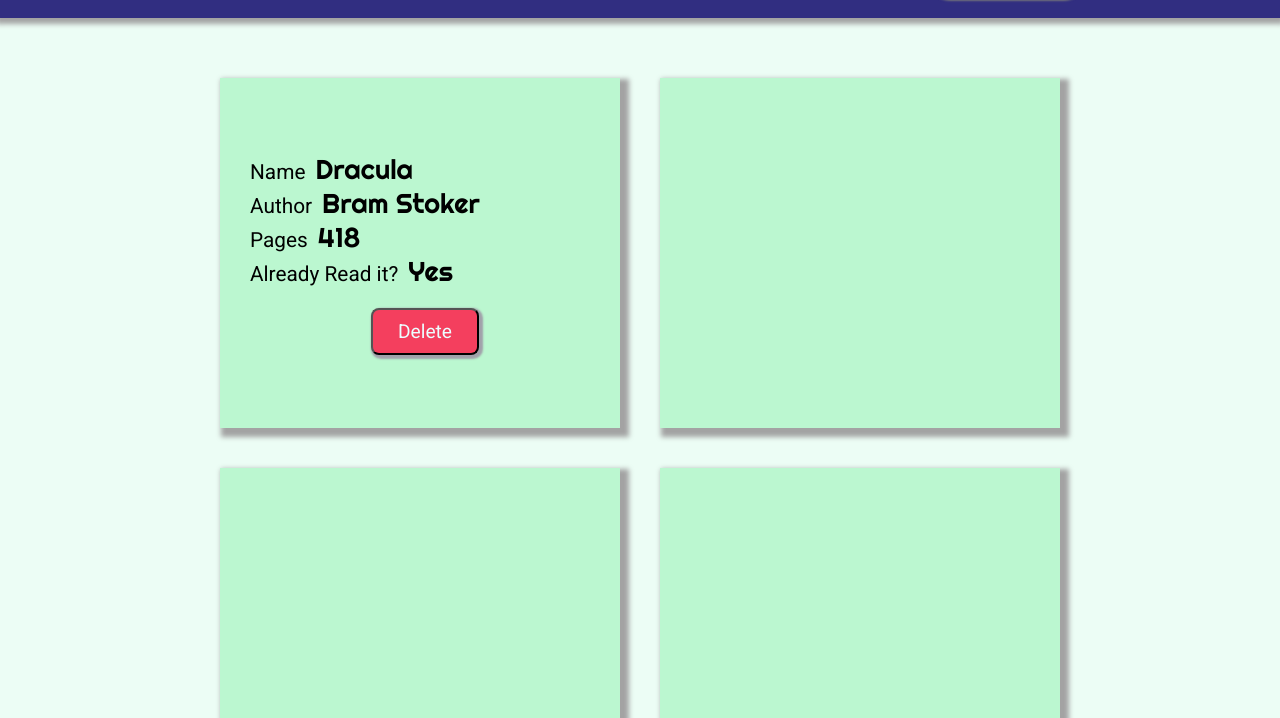
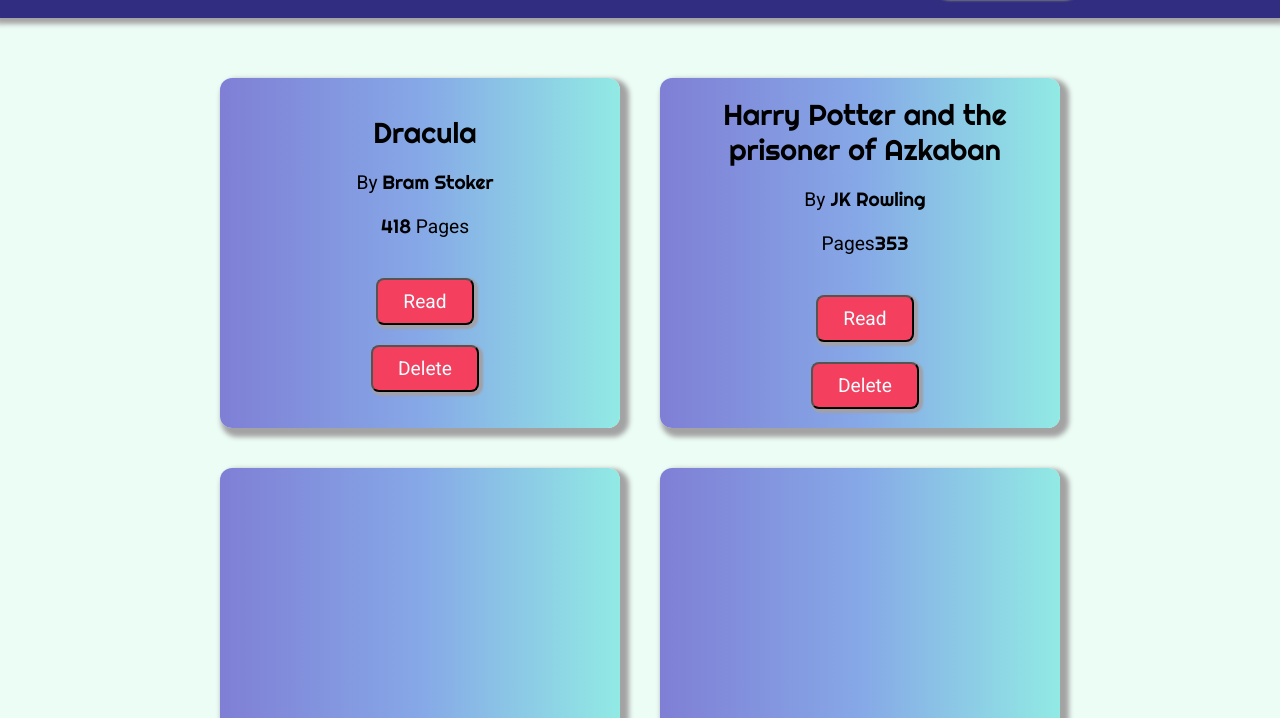
Before and after one commit to Asatyam/Library, a website: page index.html in a window 1280 px wide. Shown: the part 82-800 px from the top of the page. Drawn offline with Linux system fonts and the light colour scheme.

Commit message:
Complete the styling

```diff
--- a/index.html
+++ b/index.html
@@ -21,13 +21,19 @@
         <div class="content">
             <div class="cards">
                 <div class="card">
-                    <p class="name"><span class="details">Name</span>Dracula</p>
-                    <p class="author"><span class="details">Author</span>Bram Stoker</p>
-                    <p class="pages"><span class="details">Pages</span>418</p>
-                    <p class="read"><span class="details">Already Read it?</span>Yes</p>
+                    <p class="name"><span class="details"></span>Dracula</p>
+                    <p class="author"><span class="details">By </span>Bram Stoker</p>
+                    <p class="pages">418<span class="details"> Pages</span></p>
+                    <button class="readBtn">Read</p>
                     <button class="deleteBtn">Delete</button>
                 </div>
-                <div class="card"></div>
+                <div class="card">
+                    <p class="name">Harry Potter and the prisoner of Azkaban</p>
+                    <p class="author"><span class="details">By</span> JK Rowling</p>
+                    <p class="pages"><span class="details">Pages</span>353</p>
+                    <button class="readBtn">Read</p>
+                    <button class="deleteBtn">Delete</button>
+                </div>
                 <div class="card"></div>
                 <div class="card"></div>
                 <div class="card"></div>
--- a/style.css
+++ b/style.css
@@ -82,20 +82,26 @@
     display: flex;
     flex-direction: column;
     justify-content: center;
-    background-color: #bbf7d0 ;
     box-shadow: 5px 5px 5px 4px #a3a3a3 ;
+    background: linear-gradient(to right, #7f7fd5, #86a8e7, #91eae4);
+    border-radius: 12px;
 
 }
 .details{
-    font-size:1.3rem;
-    margin-right: 10px;
+    font-size:1.2rem;
+
+}
+.card>p:first-of-type{
+    font-size:1.8rem;
 }
 
 .card>p{
-    font-size:1.7rem;
+    text-align: center;
+    margin-bottom: 20px;
+    font-size:1.2rem;
     font-family: "Righteous","Roboto","Helvetica",sans-serif;
 }
-.deleteBtn{
+.deleteBtn,.readBtn{
     padding:10px 25px;
     border-radius: 8px;
     box-shadow: 2px 2px 2px 2px #a1a1aa ;
```
